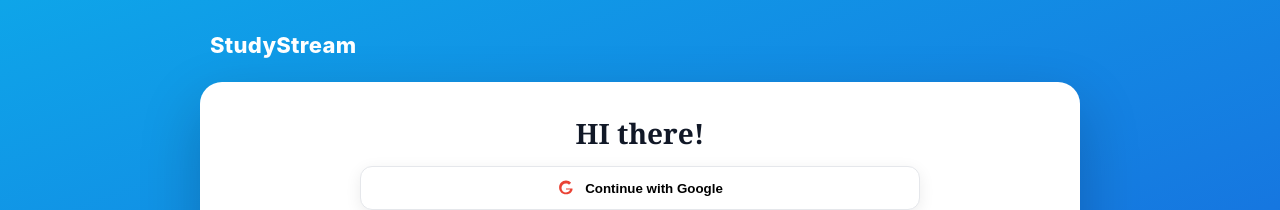
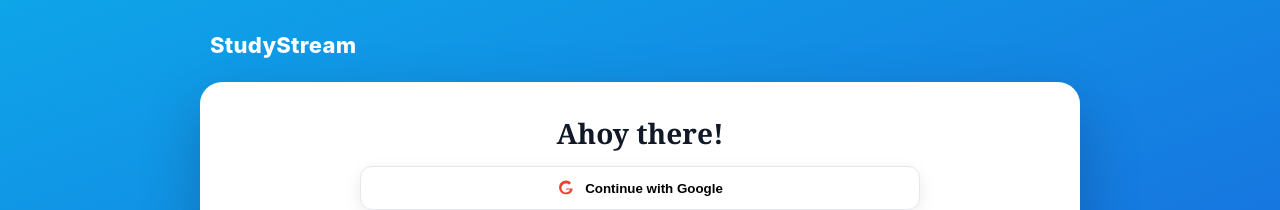
Before and after one commit to CharlesExists/StudyStream, a React (Create React App) app in the folder client/: page / in a window 1280 px wide. Shown: the top 210 px of the page. Built offline with nearby package versions, Linux system fonts and the light colour scheme.

Commit message:
Fixed title

```diff
--- a/client/src/components/Login.jsx
+++ b/client/src/components/Login.jsx
@@ -43,7 +43,7 @@ export default function Login() {
       <section className="login-card" role="main" aria-labelledby="auth-title">
         {/* Figma-style title pill */}
         <div className="title-pill">
-          <h1 id="auth-title" className="title">HI there!</h1>
+          <h1 id="auth-title" className="title">Ahoy there!</h1>
         </div>
 
         {/* Narrower Google button like mock */}
```
